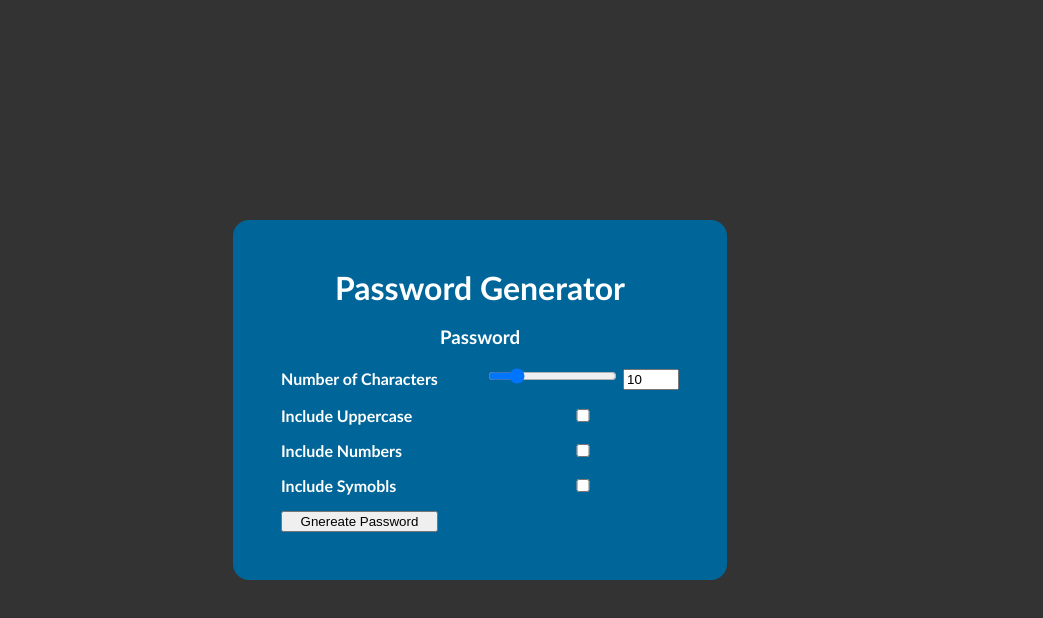
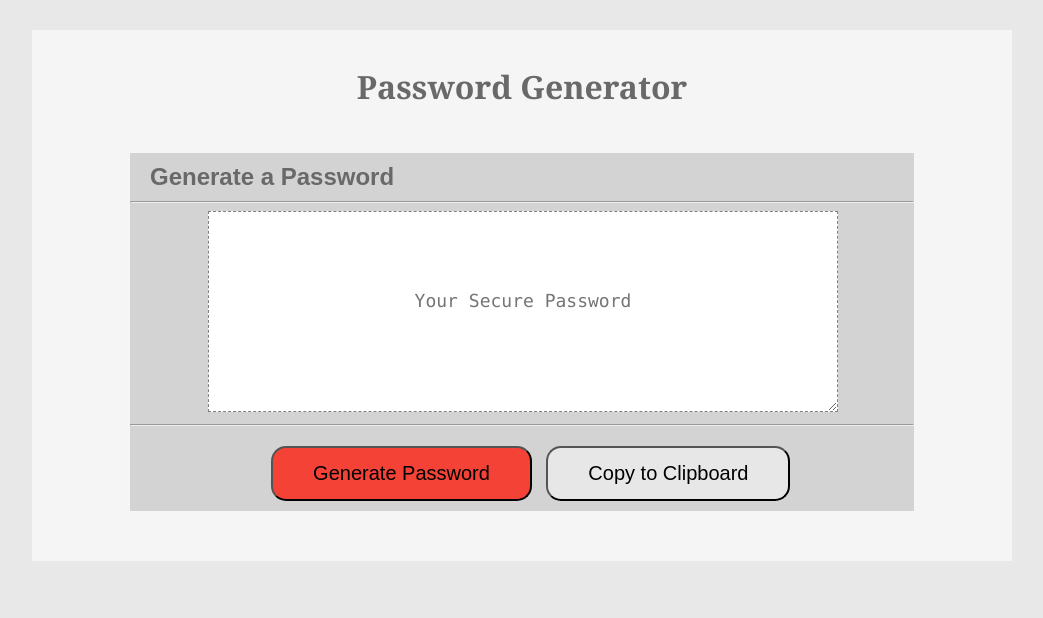
Before and after one commit to jinm81/passwordgenator, a plain HTML site: page index.html in a window 1280 px wide. Shown: the whole page, without its empty margins (160-1203 px from the left). Drawn offline with Linux system fonts and the light colour scheme.

Commit message:
updated html and css

```diff
--- a/index.html
+++ b/index.html
@@ -2,44 +2,42 @@
 <html lang="en">
 
 <head>
-    <meta charset="UTF-8">
-    <meta name="viewport" content="width=device-width, initial-scale=1.0">
+    <meta charset="UTF-8" />
+    <meta name="viewport" content="width=device-width, initial-scale=1.0" />
+    <meta http-equiv="X-UA-Compatible" content="ie=edge" />
     <title>Password Generator</title>
+
+
     <link rel="stylesheet" href="style.css">
-    <script src="script.js" defer></script>
+
 </head>
 
+
 <body>
-    <div class="container">
-        <h1 class="title"> Password Generator</h1>
-        <h3> Password</h3>
-        <form class="form">
-            <label for =""> Number of Characters</label>
-            <div>
-            <input type ="range" min="1" max ="50" value ="10" id="characterAmountRange">
-            <input type = "number" min="1" max ="50" value ="10" id="characterAmountNumber">
+
+    <div id="wrapper">
+        <header> <h1>Password Generator</h1></header>
+
+        <div id="content">
+            <h2>Generate a Password</h2>
+            <hr>
+
+            <textarea readonly id="password" placeholder="Your Secure Password"
+                aria-label="Generated Password"></textarea>
+            <hr>
+
+            <div id="btn">
+                <button id="generate">Generate Password</button>
+                <button id="copy">Copy to Clipboard</button>
+
+
             </div>
-
-            <label for ="includeUppercase">Include Uppercase</label>
-            <input type ="checkbox" id="includeUppercase">
-
-            <label for ="IncludeNumbers">Include Numbers</label>
-            <input type ="checkbox" id="includeNumbers">
-
-            <label for ="includeSymobls">Include Symobls</label>
-            <input type ="checkbox" id="includeSymbols">
-
-            <button type ="submit"> Gnereate Password </button>
-
-        </form>
-</div>
+        </div>
+    </div>
 
 
 
-
-
-
-
+    <script src="script.js"></script>
 </body>
 
 </html>
--- a/style.css
+++ b/style.css
@@ -1,83 +1,91 @@
 body {
-  background-color: #333;
-  color:white;
-  margin: 0;
-  min-height: 100vh;
-  display: flex;
-  justify-content: center;
-  align-items: center;
-  font-family: 'Trebuchet MS', 'Lucida Sans Unicode', 'Lucida Grande', 'Lucida Sans', Arial, sans-serif;
+  background-color: #E8E8E8;
+  margin: 0 auto;
+  font-family: 'Arial', 'Helvetica Neue', Helvetica, sans-serif;
+  color: #696969;
+}
+
+
+
+#wrapper {
+  background-color: #F5F5F5;
+  margin-left: 15%;
+  padding-bottom: 50px;
+  padding-top: 30px;
+  margin-top: 30px;
+  width: 980px;
+}
+
+
+
+#content {
+  margin-left: 10%;
+  margin-right: 10%;
+  background-color:lightgray;
 
 }
 
-.container {
-  background-color: #006699;
-  padding: 3rem;
-  border-radius: 1rem;
-  border: 2px black;
-  display: flex;
-  justify-content: center;
-  align-items: center;
-  flex-direction: column;
-}
 
-.form {
-display: grid;
-grid-template-columns: auto auto;
-row-gap: 1rem;
-column-gap: 3rem;
-justify-content: center;
-align-items: center;
 
-}
-
-.title{
-margin:0;
-text-align: center;
-
-}
-label{
+h1 {
+  text-align: center;
+  margin-top: 5px;
+  margin-bottom: 45px;
+  font-size: 2;
+  font-family: Georgia, 'Times New Roman', Times, serif;
   font-weight: bold;
 }
 
-.character-amount-container{
-display: flex;
-align-items: center;
+/* Styles for h2 */
 
+h2 {
+  margin-left: 20px;
+  padding-top: 10px;
+  margin-bottom: 10px;
+  font-size: 1.5em;
+  font-family: 'Arial', 'Helvetica Neue', Helvetica, sans-serif;
+  font-weight: bold;
 }
 
-.number-input {
-width: 2rem;
-}
-.password-display {
-background-color: white;
-color: black;
-padding: 1rem;
-border:1px solid #333;
-height: 2rem;
-width: 350px;
-display: flex;
-justify-content: center;
-align-items: center;
-word-break: break-all;
-border-radius: .5rem;
+/* Styles for textarea */
 
+textarea {
+  padding: 10%;
+  border: dashed 1px gray;
+  margin-left: 10%;
+  padding-left: 15%;
+  padding-right: 15%;
+  width: 50%;
+  font-family: "Lucida Console", Monaco, monospace;
+  text-align: center;
+  color: #696969;
+  font-size: 18px;
 }
 
-.btn{
-grid-column: span 2;
-background-color: transparent;
-border: 2px solid white;
-color : white;
-padding: .5rem 1rem;
-font-weight: bold;
-cursor: pointer;
-border-radius: 1rem;
+/* Styles for button div */
+
+#btn {
+  margin-top: 20px;
 }
 
-.btn:hover{
-background-color:#ffffff33;
+/* Styles for generate button */
 
+#generate {
+  background-color: #f44336;
+  font-size: 20px;
+  padding: 14px 40px;
+  border-radius: 15px;
+  margin-left: 18%;
+  margin-bottom: 10px;
+}
 
+/* Styles for copy button */
 
+#copy {
+  background-color: #e7e7e7;
+  font-size: 20px;
+  padding: 14px 40px;
+  border-radius: 15px;
+  margin-left: 10px;
+  margin-bottom: 10px;
 }
```
